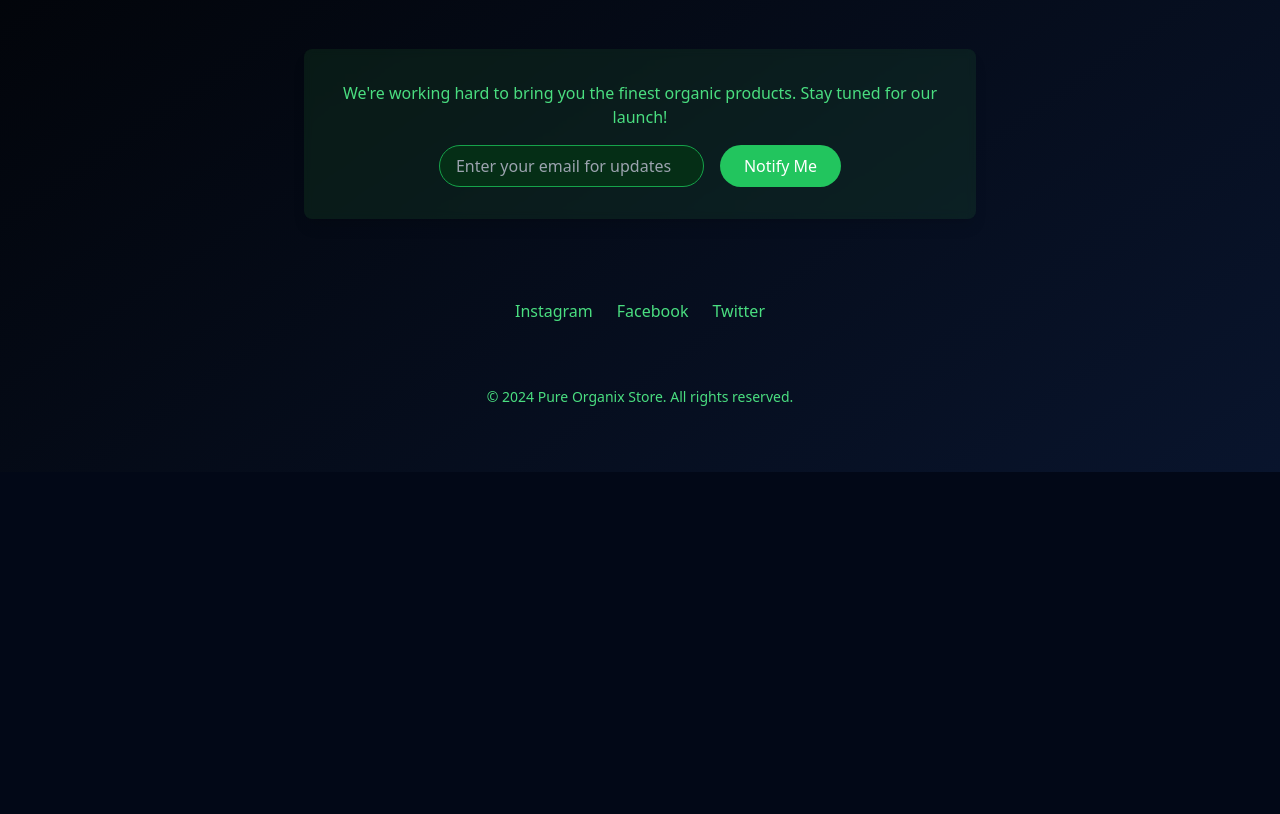
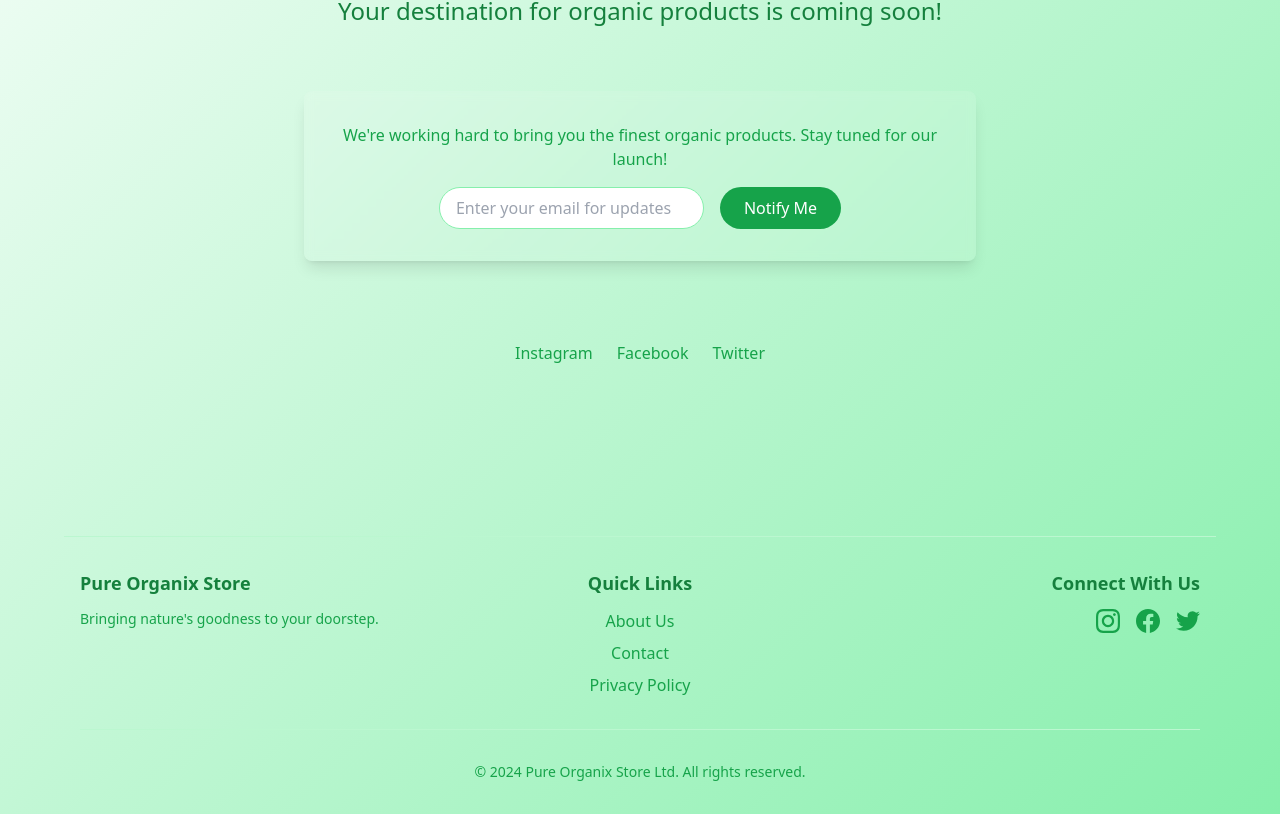
Before and after one commit to devdashk66/pureorganixstore, a Next.js app: page / in a window 1280 px wide. Shown: the part 409-1223 px from the top of the page. Before the commit the page ends 881 px from the top, so only its background shows below. Built offline with nearby package versions, Linux system fonts and the light colour scheme.

Commit message:
add footer

```diff
--- a/src/app/layout.js
+++ b/src/app/layout.js
@@ -1,4 +1,5 @@
 import CustomCursor from "@/components/CustomCursor";
+import Footer from "@/components/Footer";
 import NavBar from "@/components/Nav";
 import localFont from "next/font/local";
 import "./globals.css";
@@ -30,13 +31,14 @@
 
 export default function RootLayout({ children }) {
   return (
-    <html lang="en" className="dark">
+    <html lang="en" className="drk">
       <body
         className={`${geistSans.variable} ${geistMono.variable} antialiased bg-gradient-to-br from-white to-green-300 text-green-800 dark:from-[#000000] dark:to-[#0b1833c5] dark:text-green-200`}
       >
         <NavBar />
         <CustomCursor />
         <main>{children}</main>
+        <Footer />
       </body>
     </html>
   );
--- a/src/app/page.js
+++ b/src/app/page.js
@@ -106,10 +106,6 @@
           </a>
         </div>
       </main>
-
-      <footer className="mt-16 text-sm text-green-600 dark:text-green-400">
-        © {new Date().getFullYear()} Pure Organix Store. All rights reserved.
-      </footer>
     </div>
   );
 }
--- /dev/null
+++ b/src/components/Footer.jsx
@@ -0,0 +1,96 @@
+const Footer = () => {
+  return (
+    <footer className="mt-16 w-full max-w-6xl mx-auto px-4 py-8 border-t border-green-200 dark:border-green-800">
+      <div className="grid grid-cols-1 md:grid-cols-3 gap-8">
+        {/* Company Info */}
+        <div className="text-center md:text-left">
+          <h3 className="font-semibold text-lg text-green-700 dark:text-green-300 mb-3">
+            Pure Organix Store
+          </h3>
+          <p className="text-green-600 dark:text-green-400 text-sm">
+            Bringing nature's goodness to your doorstep.
+          </p>
+        </div>
+
+        {/* Quick Links */}
+        <div className="text-center">
+          <h3 className="font-semibold text-lg text-green-700 dark:text-green-300 mb-3">
+            Quick Links
+          </h3>
+          <div className="flex flex-col space-y-2">
+            <a
+              href="#"
+              className="text-green-600 hover:text-green-800 dark:text-green-400 dark:hover:text-green-200"
+            >
+              About Us
+            </a>
+            <a
+              href="#"
+              className="text-green-600 hover:text-green-800 dark:text-green-400 dark:hover:text-green-200"
+            >
+              Contact
+            </a>
+            <a
+              href="#"
+              className="text-green-600 hover:text-green-800 dark:text-green-400 dark:hover:text-green-200"
+            >
+              Privacy Policy
+            </a>
+          </div>
+        </div>
+
+        {/* Social Links */}
+        <div className="text-center md:text-right">
+          <h3 className="font-semibold text-lg text-green-700 dark:text-green-300 mb-3">
+            Connect With Us
+          </h3>
+          <div className="flex justify-center md:justify-end space-x-4">
+            <a
+              href="https://instagram.com/pureorganixstore"
+              target="_blank"
+              rel="noopener noreferrer"
+              className="text-green-600 hover:text-green-800 dark:text-green-400 dark:hover:text-green-200"
+            >
+              <span className="sr-only">Instagram</span>
+              <svg className="h-6 w-6" fill="currentColor" viewBox="0 0 24 24">
+                <path d="M12 2.163c3.204 0 3.584.012 4.85.07 3.252.148 4.771 1.691 4.919 4.919.058 1.265.069 1.645.069 4.849 0 3.205-.012 3.584-.069 4.849-.149 3.225-1.664 4.771-4.919 4.919-1.266.058-1.644.07-4.85.07-3.204 0-3.584-.012-4.849-.07-3.26-.149-4.771-1.699-4.919-4.92-.058-1.265-.07-1.644-.07-4.849 0-3.204.013-3.583.07-4.849.149-3.227 1.664-4.771 4.919-4.919 1.266-.057 1.645-.069 4.849-.069zm0-2.163c-3.259 0-3.667.014-4.947.072-4.358.2-6.78 2.618-6.98 6.98-.059 1.281-.073 1.689-.073 4.948 0 3.259.014 3.668.072 4.948.2 4.358 2.618 6.78 6.98 6.98 1.281.058 1.689.072 4.948.072 3.259 0 3.668-.014 4.948-.072 4.354-.2 6.782-2.618 6.979-6.98.059-1.28.073-1.689.073-4.948 0-3.259-.014-3.667-.072-4.947-.196-4.354-2.617-6.78-6.979-6.98-1.281-.059-1.69-.073-4.949-.073zm0 5.838c-3.403 0-6.162 2.759-6.162 6.162s2.759 6.163 6.162 6.163 6.162-2.759 6.162-6.163c0-3.403-2.759-6.162-6.162-6.162zm0 10.162c-2.209 0-4-1.79-4-4 0-2.209 1.791-4 4-4s4 1.791 4 4c0 2.21-1.791 4-4 4zm6.406-11.845c-.796 0-1.441.645-1.441 1.44s.645 1.44 1.441 1.44c.795 0 1.439-.645 1.439-1.44s-.644-1.44-1.439-1.44z" />
+              </svg>
+            </a>
+            <a
+              href="https://facebook.com/pureorganixstore"
+              target="_blank"
+              rel="noopener noreferrer"
+              className="text-green-600 hover:text-green-800 dark:text-green-400 dark:hover:text-green-200"
+            >
+              <span className="sr-only">Facebook</span>
+              <svg className="h-6 w-6" fill="currentColor" viewBox="0 0 24 24">
+                <path d="M24 12.073c0-6.627-5.373-12-12-12s-12 5.373-12 12c0 5.99 4.388 10.954 10.125 11.854v-8.385H7.078v-3.47h3.047V9.43c0-3.007 1.792-4.669 4.533-4.669 1.312 0 2.686.235 2.686.235v2.953H15.83c-1.491 0-1.956.925-1.956 1.874v2.25h3.328l-.532 3.47h-2.796v8.385C19.612 23.027 24 18.062 24 12.073z" />
+              </svg>
+            </a>
+            <a
+              href="https://twitter.com/pureorganixstore"
+              target="_blank"
+              rel="noopener noreferrer"
+              className="text-green-600 hover:text-green-800 dark:text-green-400 dark:hover:text-green-200"
+            >
+              <span className="sr-only">Twitter</span>
+              <svg className="h-6 w-6" fill="currentColor" viewBox="0 0 24 24">
+                <path d="M23.953 4.57a10 10 0 01-2.825.775 4.958 4.958 0 002.163-2.723c-.951.555-2.005.959-3.127 1.184a4.92 4.92 0 00-8.384 4.482C7.69 8.095 4.067 6.13 1.64 3.162a4.822 4.822 0 00-.666 2.475c0 1.71.87 3.213 2.188 4.096a4.904 4.904 0 01-2.228-.616v.06a4.923 4.923 0 003.946 4.827 4.996 4.996 0 01-2.212.085 4.936 4.936 0 004.604 3.417 9.867 9.867 0 01-6.102 2.105c-.39 0-.779-.023-1.17-.067a13.995 13.995 0 007.557 2.209c9.053 0 13.998-7.496 13.998-13.985 0-.21 0-.42-.015-.63A9.935 9.935 0 0024 4.59z" />
+              </svg>
+            </a>
+          </div>
+        </div>
+      </div>
+
+      {/* Copyright */}
+      <div className="text-center mt-8 pt-8 border-t border-green-200 dark:border-green-800">
+        <p className="text-sm text-green-600 dark:text-green-400">
+          © {new Date().getFullYear()} Pure Organix Store Ltd. All rights
+          reserved.
+        </p>
+      </div>
+    </footer>
+  );
+};
+
+export default Footer;
--- a/src/components/ThemeSwitch.jsx
+++ b/src/components/ThemeSwitch.jsx
@@ -13,7 +13,7 @@
 
   // Initialize theme from localStorage on component mount
   useEffect(() => {
-    const savedTheme = localStorage.getItem("theme") || "light";
+    const savedTheme = localStorage.getItem("theme") || "dark";
     document.documentElement.classList.toggle("dark", savedTheme === "dark");
     setTheme(savedTheme);
   }, [setTheme]);
```
